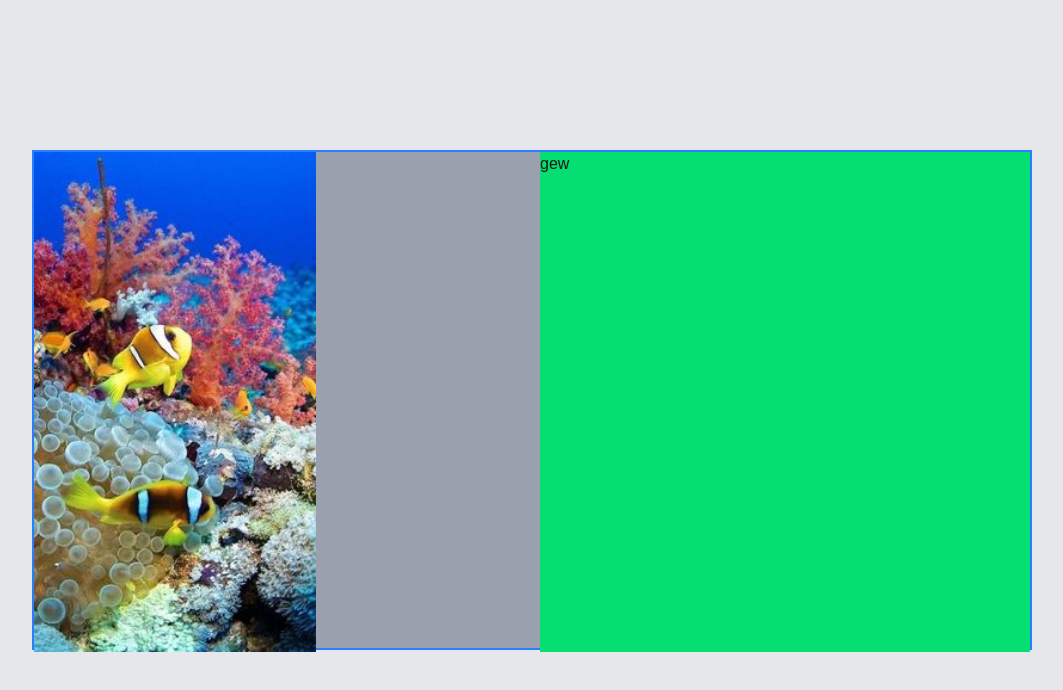
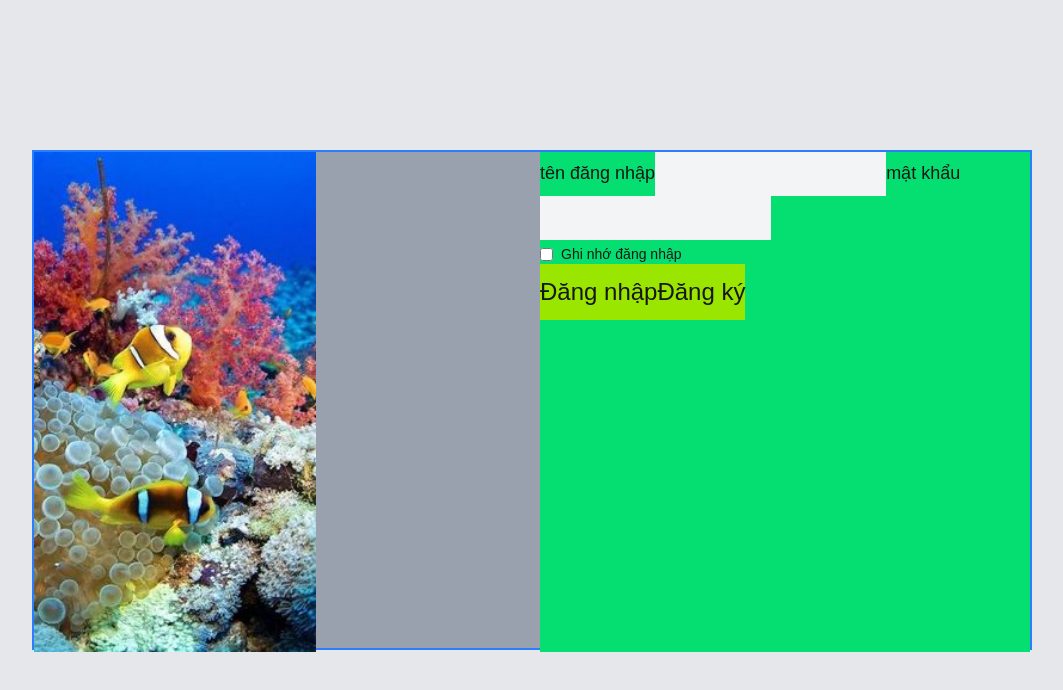
Before and after one commit to HoangLuong1112/Fishing-Shop-Website, a Next.js app: page /login in a window 1280 px wide. Shown: the top 690 px of the page, without its empty margins (108-1171 px from the left). Built offline with nearby package versions, Linux system fonts and the light colour scheme.

Commit message:
Update login page

```diff
--- a/app/login/page.tsx
+++ b/app/login/page.tsx
@@ -9,7 +9,24 @@ export default function Login() {
                 <Image alt="login-picture" src="/image/fish.jpg" width={400} height={300} className="w-fit h-[500px] object-cover" loading="eager"/>
 
                 <div className="bg-green-400">
-                    gew
+                    <label className="text-lg">tên đăng nhập</label>
+                    <input className="h-11 bg-gray-100 px-3 outline-none" />
+
+                    <label className="text-lg">mật khẩu</label>
+                    <input type="password" className="h-11 bg-gray-100 px-3 outline-none" />
+
+                    <div className="flex items-center text-sm mt-1">
+                        <input type="checkbox" />
+                        <span className="ml-2">Ghi nhớ đăng nhập</span>
+                    </div>
+
+                    <button className="h-14 bg-lime-400 text-2xl hover:bg-lime-500 transition">
+                        Đăng nhập
+                    </button>
+
+                    <button className="h-14 bg-lime-400 text-2xl hover:bg-lime-500 transition">
+                        Đăng ký
+                    </button>
                 </div>
             </div>
 
```
